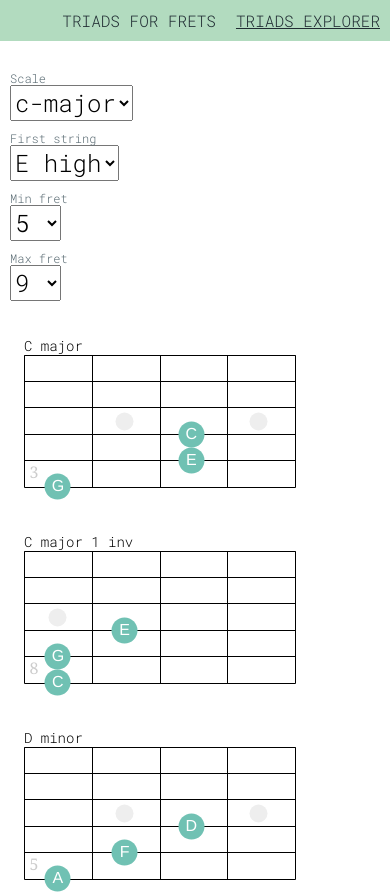
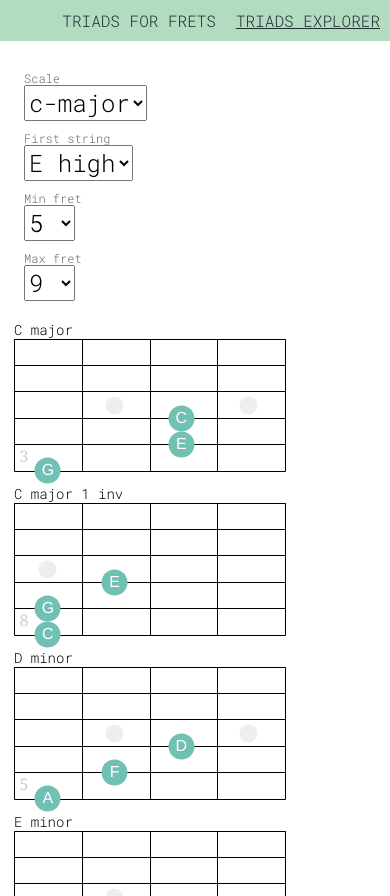
Before and after one commit to makaroni4/triads, a website built with webpack: page frets.html in a window 390 px wide. Shown: the top 896 px of the page. Built offline with nearby package versions, Linux system fonts and the light colour scheme.

Commit message:
Fix markup on mobile devices

```diff
--- a/frets.html
+++ b/frets.html
@@ -2,6 +2,8 @@
 <html>
 <head>
   <title>Guitar Triads</title>
+  <meta name="viewport" content="width=device-width, initial-scale=1">
+
   <link rel="stylesheet" href="src/css/triad-frets.css">
   <link href="https://fonts.googleapis.com/css?family=Roboto+Mono:300" rel="stylesheet">
 </head>
--- a/src/css/triad-frets.css
+++ b/src/css/triad-frets.css
@@ -48,11 +48,12 @@ select + .header-menu__select-label {
   display: block;
 }
 
-.triad {
+.triads__triad {
   margin: 16px 10px;
 }
 
 .triad__header {
+  /* to match canvas padding */
   margin-left: 14px;
 
   font-family: 'Roboto Mono', monospace;
@@ -61,7 +62,7 @@ select + .header-menu__select-label {
 }
 
 .header__menu {
-  padding: 0 10px;
+  padding: 0 5px;
   margin-top: 30px;
 }
 
@@ -98,7 +99,11 @@ select + .header-menu__select-label {
   margin-left: 20px;
 }
 
-@media (max-width: 600px) {
+@media (max-width: 655px) {
+  .header__menu {
+    padding: 0 24px;
+  }
+
   .header-menu {
     width: 100%;
   }
--- a/src/js/show_triads.js
+++ b/src/js/show_triads.js
@@ -36,7 +36,7 @@ var showTriads = function(container, notes) {
   }).reverse());
 
   var triadBlock = document.createElement("div");
-  triadBlock.className = "triad";
+  triadBlock.className = "triads__triad triad";
 
   var canvas = document.createElement("canvas");
   canvas.className = "triad__canvas";
```
